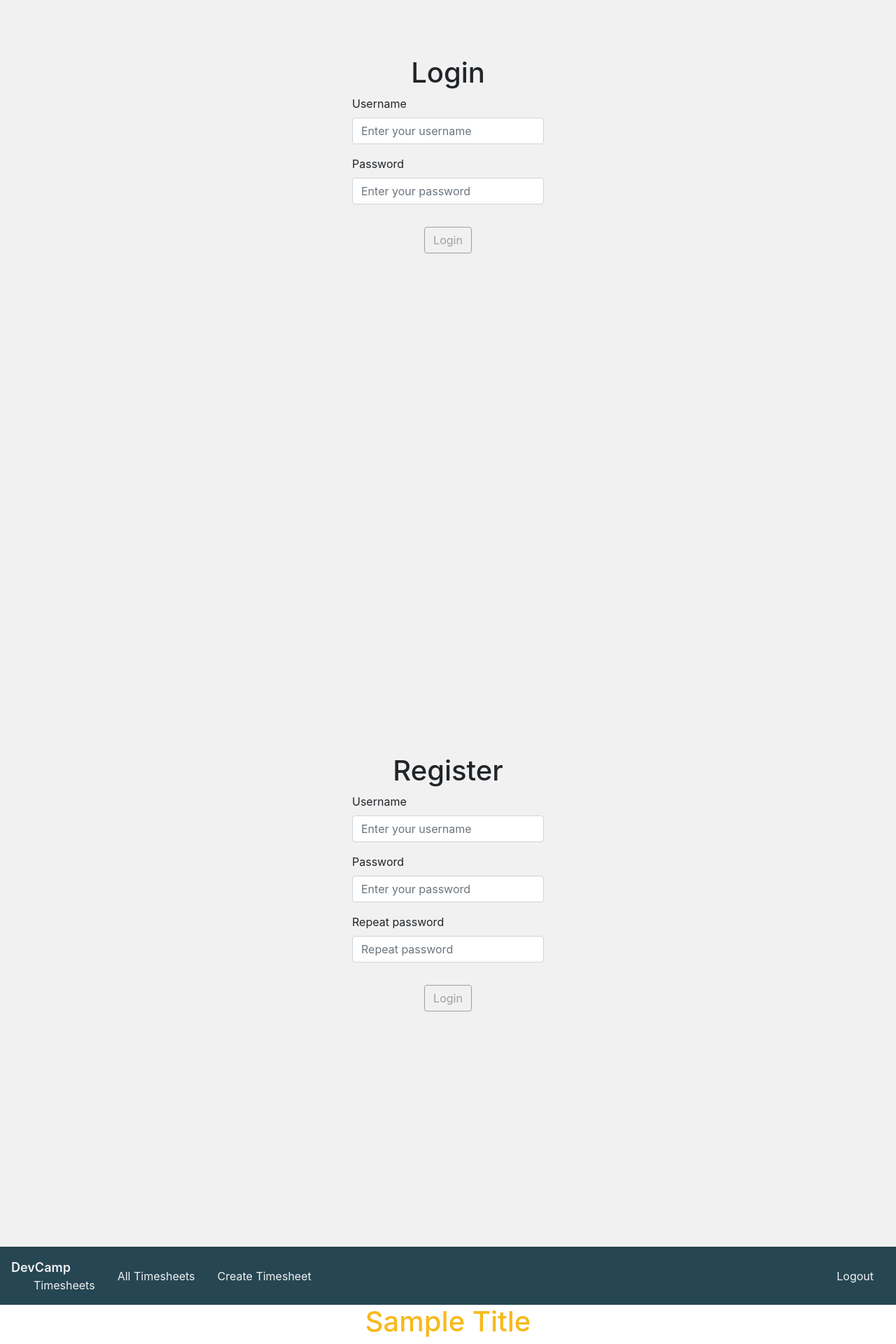
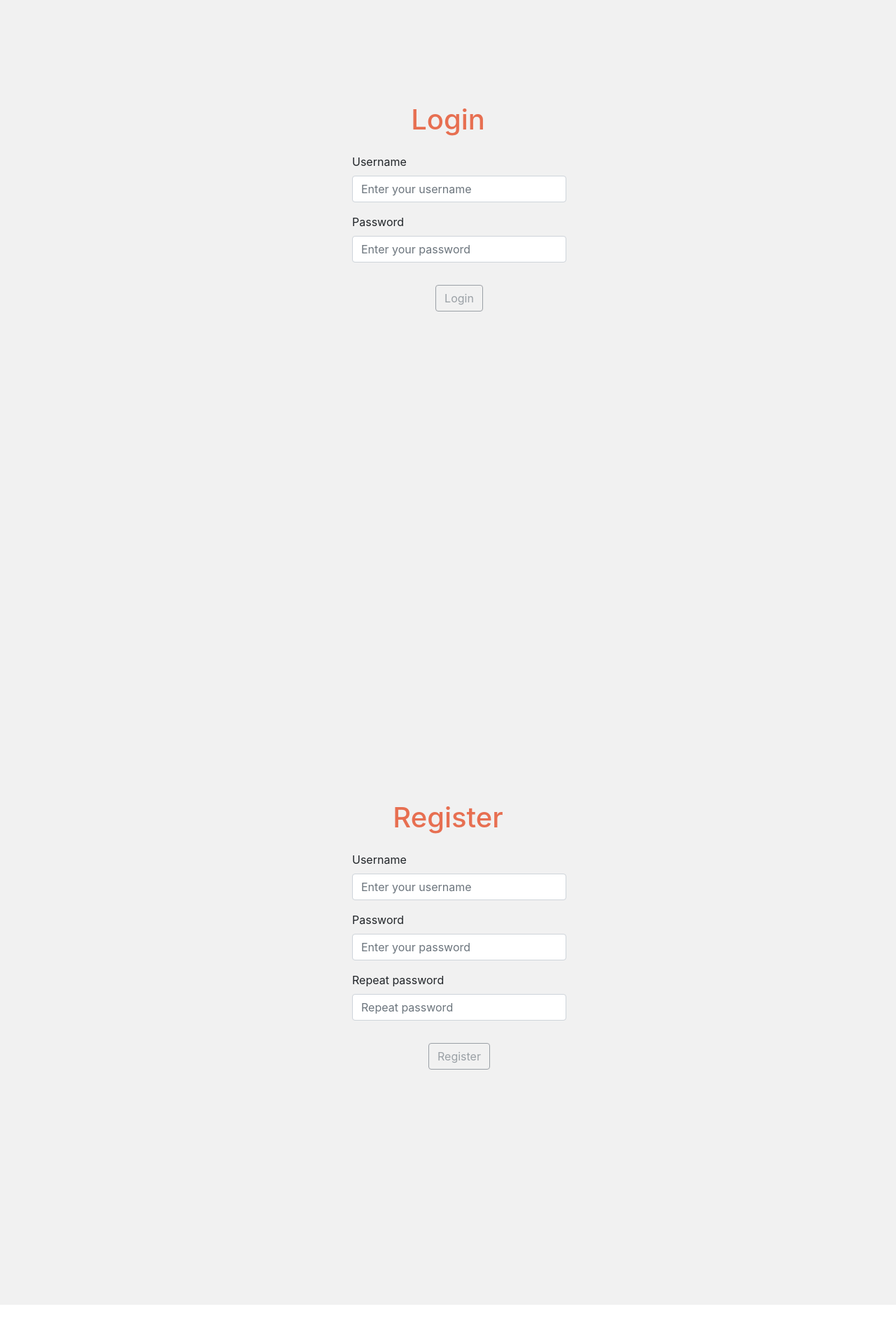
Before and after one commit to im-busari/Timesheet-System, a React (Create React App) app in the folder client/: page / in a window 1280 px wide. Shown: the part 299-2219 px from the top of the page at 70% size. After the commit the page ends 2163 px from the top, so only its background shows below. Built offline with nearby package versions, Linux system fonts and the light colour scheme.

Commit message:
Update title styling

```diff
--- a/client/src/App.js
+++ b/client/src/App.js
@@ -10,10 +10,9 @@ import { Title } from "./components/generic/Title";
 function App() {
   return (
     <>
+      <Navigation />
       <LoginPage />
       <RegisterPage />
-      <Navigation />
-      <Title color="yellow" text="Sample Title"></Title>
     </>
   );
 }
--- a/client/src/components/AuthForm/styles.js
+++ b/client/src/components/AuthForm/styles.js
@@ -3,6 +3,7 @@ import { Form } from "formik";
 
 const FormStyled = styled(Form)`
   width: 100%;
+  margin: 1rem;
 `;
 
 const ButtonWrapper = styled.div`
--- a/client/src/components/generic/Title/TitleStyledComponents.js
+++ b/client/src/components/generic/Title/TitleStyledComponents.js
@@ -1,7 +1,6 @@
 import styled from "styled-components";
 
 export const StyledTitle = styled.h1`
-  text-align: center;
   color: var(--red);
   cursor: default;
 `;
--- a/client/src/pages/Login/index.js
+++ b/client/src/pages/Login/index.js
@@ -2,6 +2,7 @@ import React from "react";
 import { AuthForm } from "../../components/AuthForm";
 import { loginValidation } from "../../validation";
 import { Layout } from "../Layout";
+import { Title } from "../../components/generic/Title";
 
 export const LoginPage = () => {
   const fields = [
@@ -27,7 +28,7 @@ export const LoginPage = () => {
 
   return (
     <Layout direction="column">
-      <h1>Login</h1>
+      <Title text="Login" />
       <div>
         <AuthForm
           buttonText="Login"
--- a/client/src/pages/Register/index.js
+++ b/client/src/pages/Register/index.js
@@ -2,6 +2,7 @@ import React from "react";
 import { AuthForm } from "../../components/AuthForm";
 import { registerValidation } from "../../validation";
 import { Layout } from "../Layout";
+import { Title } from "../../components/generic/Title";
 
 export const RegisterPage = () => {
   const fields = [
@@ -34,10 +35,10 @@ export const RegisterPage = () => {
 
   return (
     <Layout direction="column">
-      <h1>Register</h1>
+      <Title text="Register" />
       <div>
         <AuthForm
-          buttonText="Login"
+          buttonText="Register"
           fields={fields}
           initialValues={{ username: "", password: "", rePassword: "" }}
           onSubmit={handleSubmit}
```
